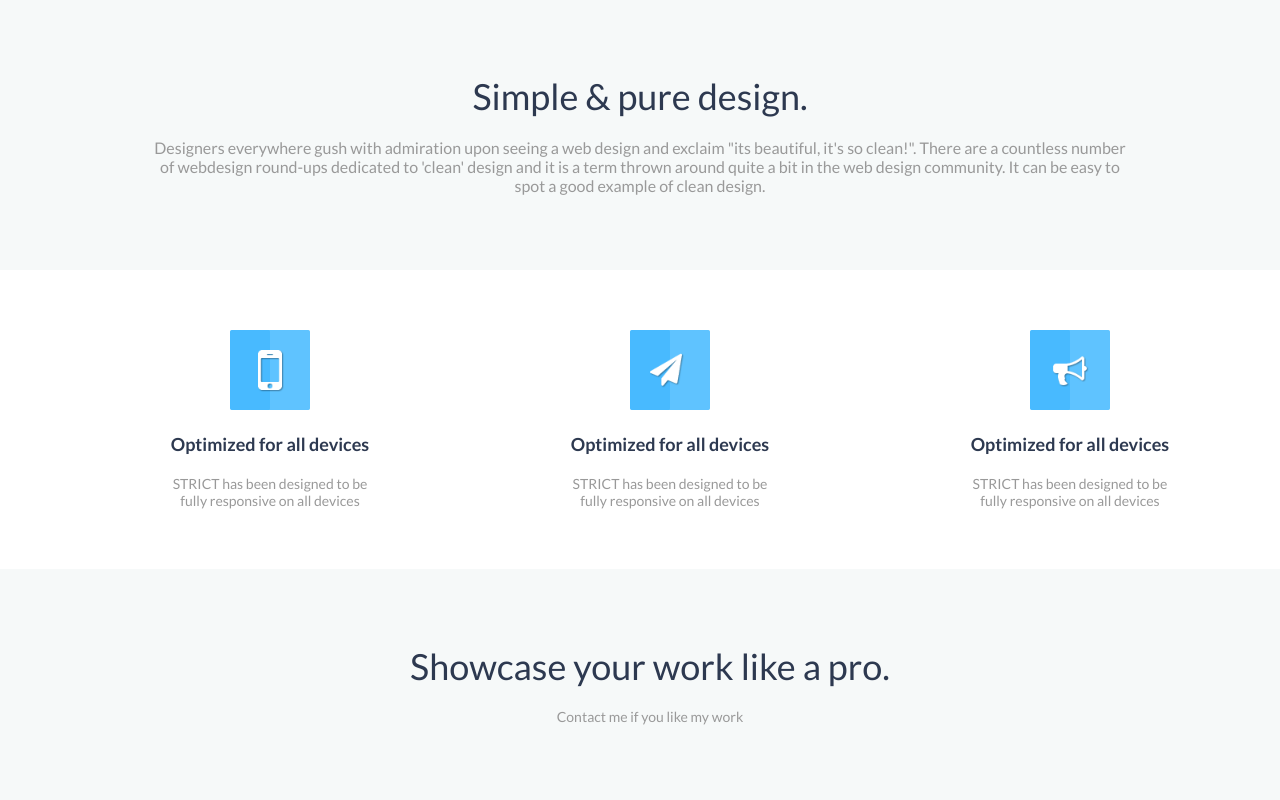
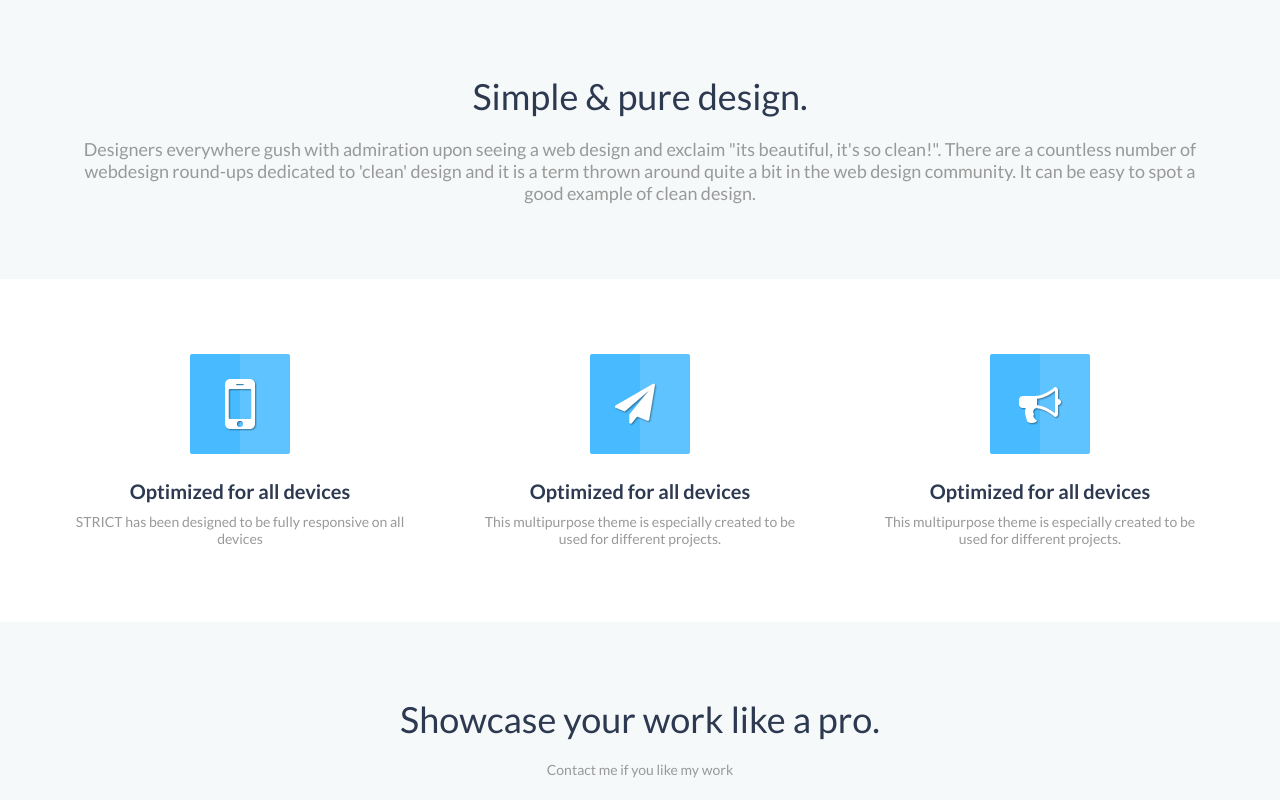
Before and after one commit to Turjo884/Strict, a plain HTML site: page index.html in a window 1280 px wide. Shown: the part 820-1620 px from the top of the page. Drawn offline with Linux system fonts and the light colour scheme.

Commit message:
cmpleted icon section revesion and correction

```diff
--- a/css/style.css
+++ b/css/style.css
@@ -80,7 +80,7 @@ header{
     background: #f6f9f9;
     padding: 20px 0;
 }
-header img{
+.logo{
     width: 100px;
 }
 /* End Header Section */
@@ -156,8 +156,8 @@ header img{
 }
 .about p{
     text-align: center;
-    font-size: 16px;
-    padding: 0 150px;
+    font-size: 18px;
+    padding: 0 30px;
 }
 /* End About Section */
 
@@ -165,20 +165,22 @@ header img{
 .icon{
     width: 100%;
     float: left;
-    text-align: center;
-    padding: 60px 70px;
+    padding: 75px 0px;
 }
 .icon .photo{
-    width: 80px;
+   display: block;
+   margin: 0 auto;
 }
 .icon h3{
-    font-size: 18px;
+    font-size: 20px;
+    text-align: center;
     color: #2d3950;
-    margin: 20px 0;
+    margin: 25px 0 10px;
 }
 .icon p{
     font-size: 14px;
-    padding: 0 100px;
+    text-align: center;
+    padding: 0 30px;
 }
 /* End Icon Section */
 
@@ -187,7 +189,7 @@ header img{
     width: 100%;
     float: left;
     background: #f6f9f9;
-    padding: 75px 50px;
+    padding: 75px 0px;
 }
 .work h2{
     text-align: center;
--- a/index.html
+++ b/index.html
@@ -19,7 +19,7 @@
         <div class="container">
             <div class="row">
                 <div class="col-12">
-                    <img src="img/logo.png" alt="logo">
+                    <img src="img/logo.png" class="logo">
                 </div>
             </div>
         </div>
@@ -45,7 +45,7 @@
 
     <!-- Start About Section -->
     <section class="about">
-        <div class="contaier">
+        <div class="container">
             <div class="row">
                 <div class="col-12">
                     <h2>Simple & pure design.</h2>
@@ -64,20 +64,17 @@
                 <div class="col-4">
                     <img src="img/mobile.png" alt="mobile" class="photo">
                     <h3>Optimized for all devices</h3>
-                    <p>STRICT has been designed to be fully
-                        responsive on all devices</p>
+                    <p>STRICT has been designed to be fully responsive on all devices</p>
                 </div>
                 <div class="col-4">
                     <img src="img/fly.png" alt="mobile" class="photo">
                     <h3>Optimized for all devices</h3>
-                    <p>STRICT has been designed to be fully
-                        responsive on all devices</p>
+                    <p>This multipurpose theme is especially created to be used for different projects.</p>
                 </div>
                 <div class="col-4">
                     <img src="img/mike.png" alt="mobile" class="photo">
                     <h3>Optimized for all devices</h3>
-                    <p>STRICT has been designed to be fully
-                        responsive on all devices</p>
+                    <p>This multipurpose theme is especially created to be used for different projects.</p>
                 </div>
             </div>
         </div>
```
Also changed, not shown: img/Cuda.png (added).
